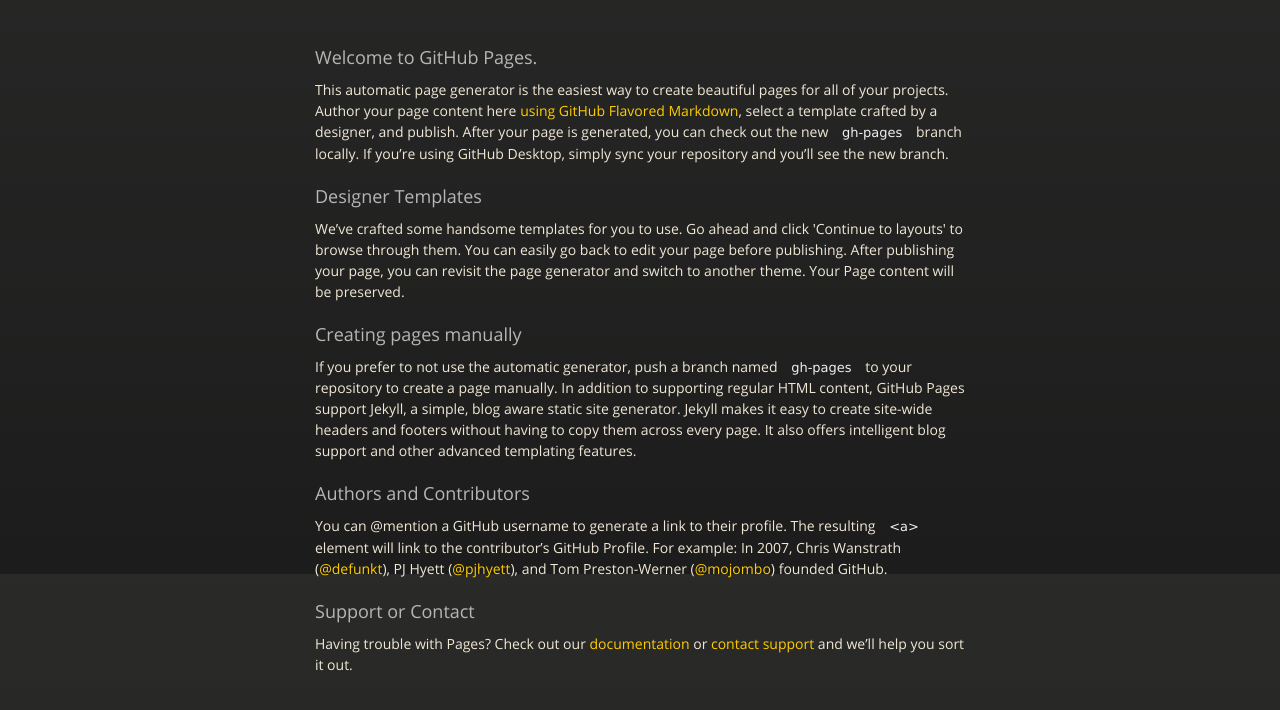
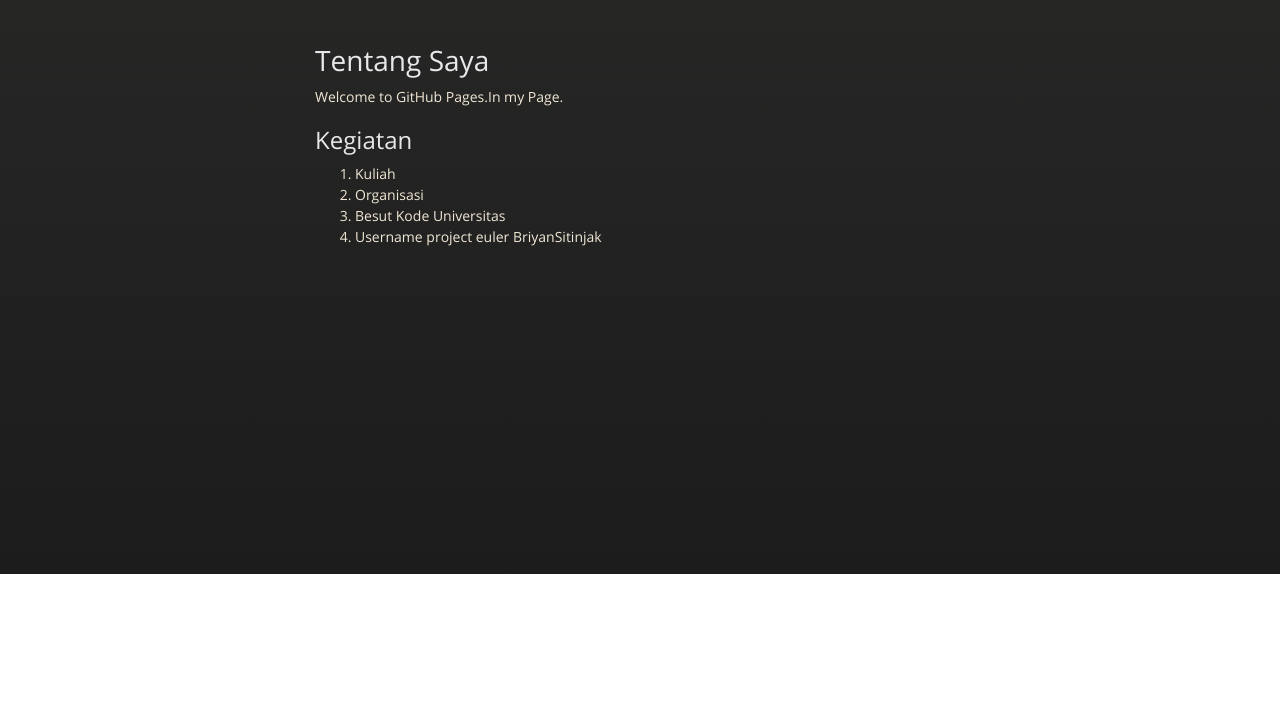
Before and after one commit to BriyanSitinjak/BriyanSitinjak.github.io, a plain HTML site: page index.html in a window 1280 px wide. Shown: the part 226-936 px from the top of the page. After the commit the page ends 800 px from the top, so only its background shows below. Drawn offline with nearby package versions, Linux system fonts and the light colour scheme.

Commit message:
Replace master branch with page content via GitHub

```diff
--- a/index.html
+++ b/index.html
@@ -35,30 +35,20 @@
           <span class="credits right">Hosted on GitHub Pages &mdash; Theme by <a href="https://twitter.com/michigangraham">mattgraham</a></span>
         </div>
 
-        <h3>
-<a id="welcome-to-github-pages" class="anchor" href="#welcome-to-github-pages" aria-hidden="true"><span aria-hidden="true" class="octicon octicon-link"></span></a>Welcome to GitHub Pages.</h3>
+        <h1>
+<a id="tentang-saya" class="anchor" href="#tentang-saya" aria-hidden="true"><span aria-hidden="true" class="octicon octicon-link"></span></a>Tentang Saya</h1>
 
-<p>This automatic page generator is the easiest way to create beautiful pages for all of your projects. Author your page content here <a href="https://guides.github.com/features/mastering-markdown/">using GitHub Flavored Markdown</a>, select a template crafted by a designer, and publish. After your page is generated, you can check out the new <code>gh-pages</code> branch locally. If you’re using GitHub Desktop, simply sync your repository and you’ll see the new branch.</p>
+<p>Welcome to GitHub Pages.In my Page. </p>
 
-<h3>
-<a id="designer-templates" class="anchor" href="#designer-templates" aria-hidden="true"><span aria-hidden="true" class="octicon octicon-link"></span></a>Designer Templates</h3>
+<h2>
+<a id="kegiatan" class="anchor" href="#kegiatan" aria-hidden="true"><span aria-hidden="true" class="octicon octicon-link"></span></a>Kegiatan</h2>
 
-<p>We’ve crafted some handsome templates for you to use. Go ahead and click 'Continue to layouts' to browse through them. You can easily go back to edit your page before publishing. After publishing your page, you can revisit the page generator and switch to another theme. Your Page content will be preserved.</p>
-
-<h3>
-<a id="creating-pages-manually" class="anchor" href="#creating-pages-manually" aria-hidden="true"><span aria-hidden="true" class="octicon octicon-link"></span></a>Creating pages manually</h3>
-
-<p>If you prefer to not use the automatic generator, push a branch named <code>gh-pages</code> to your repository to create a page manually. In addition to supporting regular HTML content, GitHub Pages support Jekyll, a simple, blog aware static site generator. Jekyll makes it easy to create site-wide headers and footers without having to copy them across every page. It also offers intelligent blog support and other advanced templating features.</p>
-
-<h3>
-<a id="authors-and-contributors" class="anchor" href="#authors-and-contributors" aria-hidden="true"><span aria-hidden="true" class="octicon octicon-link"></span></a>Authors and Contributors</h3>
-
-<p>You can @mention a GitHub username to generate a link to their profile. The resulting <code>&lt;a&gt;</code> element will link to the contributor’s GitHub Profile. For example: In 2007, Chris Wanstrath (<a href="https://github.com/defunkt" class="user-mention">@defunkt</a>), PJ Hyett (<a href="https://github.com/pjhyett" class="user-mention">@pjhyett</a>), and Tom Preston-Werner (<a href="https://github.com/mojombo" class="user-mention">@mojombo</a>) founded GitHub.</p>
-
-<h3>
-<a id="support-or-contact" class="anchor" href="#support-or-contact" aria-hidden="true"><span aria-hidden="true" class="octicon octicon-link"></span></a>Support or Contact</h3>
-
-<p>Having trouble with Pages? Check out our <a href="https://help.github.com/pages">documentation</a> or <a href="https://github.com/contact">contact support</a> and we’ll help you sort it out.</p>
+<ol>
+<li>Kuliah</li>
+<li>Organisasi</li>
+<li>Besut Kode Universitas</li>
+<li>Username project euler BriyanSitinjak</li>
+</ol>
       </section>
 
     </div>
```
Also changed, not shown: params.json (+1 -1 lines).
